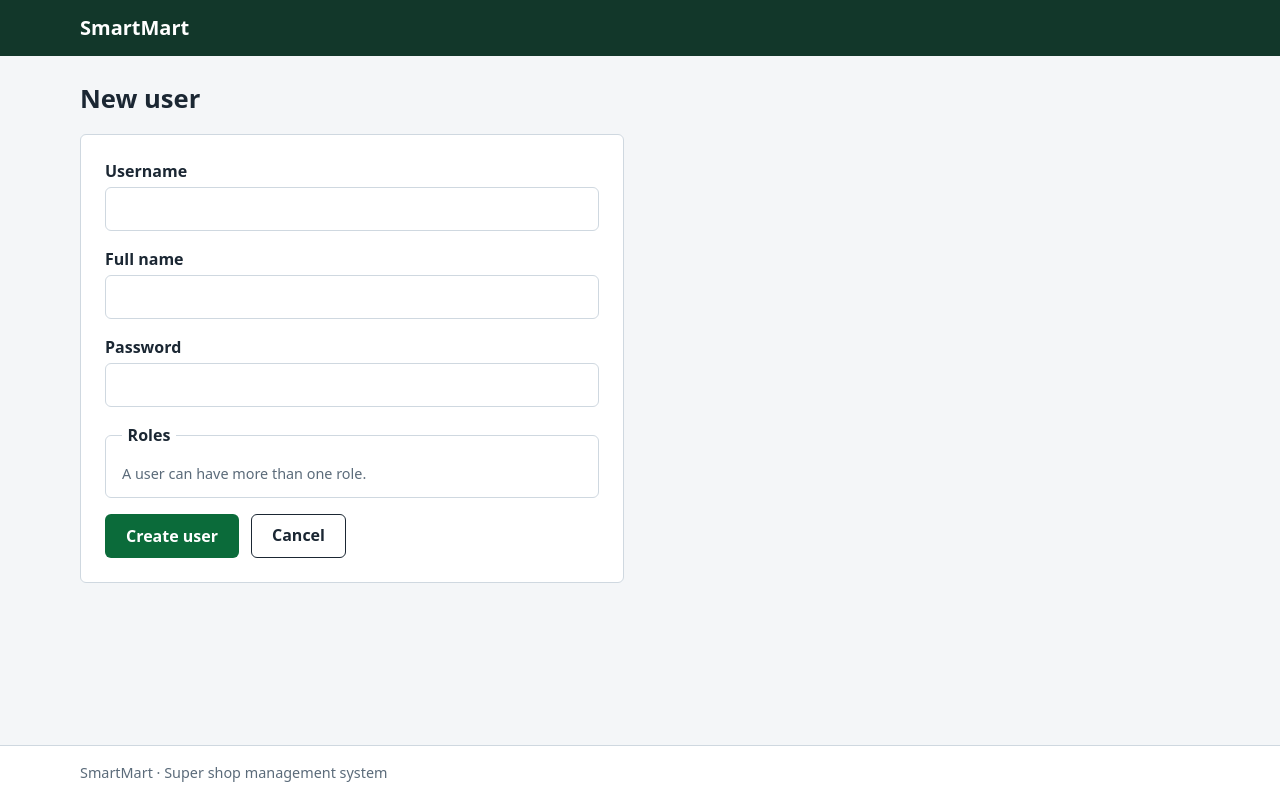
After one commit to ami-JANI/smartmart, a Spring app: template src/main/resources/templates/users/form.html in a window 1280 px wide. The commit adds this page. Run offline with Thymeleaf, Linux system fonts and the light colour scheme; the template is opened without the code that fills it, so the values that code supplies are empty; some of the project's set-up classes (security, data sources, template engines, error pages and the like) are left out, and stand-ins take their place.

Commit message:
feat(ui): add user list and user form pages
User list with status and a deactivate button, and a user form with
role checkboxes that allow more than one role. Validation errors show
next to each field. Adds shared table, badge and checkbox styles.

Refs: SCRUM-40

```diff
--- a/src/main/resources/static/css/app.css
+++ b/src/main/resources/static/css/app.css
@@ -268,3 +268,56 @@ main.container {
     border-radius: var(--radius);
     background: #fff;
 }
+
+/* ---------- Page header, tables, badges, checkbox groups (SCRUM-40) ---------- */
+
+.page-header {
+    display: flex;
+    flex-wrap: wrap;
+    align-items: center;
+    justify-content: space-between;
+    gap: .5rem 1rem;
+    margin-bottom: var(--space);
+}
+.page-header h1 { margin: 0; }
+
+.table-wrap {
+    overflow-x: auto;
+    background: var(--color-surface);
+    border: 1px solid var(--color-border);
+    border-radius: var(--radius);
+}
+.table { width: 100%; border-collapse: collapse; }
+.table caption { text-align: left; padding: .75rem 1rem; color: var(--color-muted); }
+.table th, .table td { padding: .65rem 1rem; text-align: left; vertical-align: middle; border-bottom: 1px solid var(--color-border); }
+.table thead th { background: #eef2f5; font-weight: 600; white-space: nowrap; }
+.table tbody tr:last-child td { border-bottom: 0; }
+.table .num { text-align: right; font-variant-numeric: tabular-nums; }
+.table .actions { white-space: nowrap; text-align: right; }
+.table .actions form { display: inline; }
+.table-empty { padding: 1.5rem 1rem; text-align: center; color: var(--color-muted); }
+
+.badge {
+    display: inline-block;
+    padding: .1rem .55rem;
+    margin: 0 .25rem .25rem 0;
+    font-size: .85rem;
+    border-radius: 999px;
+    background: #e3e9ee;
+    color: var(--color-text);
+}
+.badge-ok { background: var(--color-success-bg); color: var(--color-success); }
+.badge-off { background: #eceff1; color: var(--color-muted); }
+.badge-warn { background: #fff4d6; color: #7a5200; }
+.badge-bad { background: var(--color-error-bg); color: var(--color-error); }
+
+.form fieldset { margin: 0 0 1rem; padding: .75rem 1rem; border: 1px solid var(--color-border); border-radius: var(--radius); }
+.form fieldset.has-error { border-color: var(--color-error); }
+.form legend { padding: 0 .35rem; font-weight: 600; }
+.check-list { list-style: none; margin: 0; padding: 0; }
+.check-list label { display: flex; align-items: center; gap: .6rem; min-height: 2.5rem; margin: 0; font-weight: 400; cursor: pointer; }
+.check-list input[type="checkbox"] { width: 1.25rem; height: 1.25rem; }
+
+.form-narrow { max-width: 34rem; }
+.form-actions { display: flex; flex-wrap: wrap; gap: .75rem; }
+.hint { margin: .25rem 0 0; color: var(--color-muted); font-size: .9rem; }
--- /dev/null
+++ b/src/main/resources/templates/users/form.html
@@ -0,0 +1,80 @@
+<!DOCTYPE html>
+<!--
+  User form, create and edit (SCRUM-40). Administrator only.
+
+  Model attributes
+    userForm   form object: username, fullName, password, roles (list of role names), bound with BindingResult
+    editing    true when editing an existing user
+    userId     id of the user being edited (only when editing)
+    allRoles   every role name the administrator can assign: ADMIN, MANAGER, CASHIER, INVENTORY_STAFF
+    activeNav  "users"
+  Requests
+    POST /users          create
+    POST /users/{id}     update; an empty password keeps the old one
+  Field errors (for example a taken username) come from the BindingResult and show next to the field.
+-->
+<html lang="en" th:replace="~{layout/base :: layout(~{::title}, ~{::main})}" xmlns:th="http://www.thymeleaf.org">
+<head>
+    <title>User - SmartMart</title>
+</head>
+<body>
+<main id="main-content" class="container">
+    <div class="page-header">
+        <h1 th:text="${editing} ? 'Edit user' : 'New user'">New user</h1>
+    </div>
+
+    <section class="card form-narrow">
+        <form th:action="${editing} ? @{/users/{id}(id=${userId})} : @{/users}" th:object="${userForm}"
+              action="/users" method="post" class="form" novalidate>
+
+            <p class="alert alert-error" role="alert" th:if="${#fields.hasGlobalErrors()}">
+                <span th:each="err : ${#fields.globalErrors()}" th:text="${err}">Error</span>
+            </p>
+
+            <div class="field" th:classappend="${#fields.hasErrors('username')} ? 'has-error'">
+                <label for="username">Username</label>
+                <input type="text" id="username" th:field="*{username}" maxlength="50" autocomplete="off"
+                       autocapitalize="none" spellcheck="false" required
+                       th:attrappend="aria-describedby=${#fields.hasErrors('username')} ? 'username-error'">
+                <p class="field-error" id="username-error" th:if="${#fields.hasErrors('username')}" th:errors="*{username}">Error</p>
+            </div>
+
+            <div class="field" th:classappend="${#fields.hasErrors('fullName')} ? 'has-error'">
+                <label for="fullName">Full name</label>
+                <input type="text" id="fullName" th:field="*{fullName}" maxlength="100" required
+                       th:attrappend="aria-describedby=${#fields.hasErrors('fullName')} ? 'fullName-error'">
+                <p class="field-error" id="fullName-error" th:if="${#fields.hasErrors('fullName')}" th:errors="*{fullName}">Error</p>
+            </div>
+
+            <div class="field" th:classappend="${#fields.hasErrors('password')} ? 'has-error'">
+                <label for="password">Password</label>
+                <input type="password" id="password" th:field="*{password}" autocomplete="new-password"
+                       th:required="${!editing}"
+                       th:attrappend="aria-describedby=${#fields.hasErrors('password')} ? 'password-error'">
+                <p class="hint" th:if="${editing}">Leave empty to keep the current password.</p>
+                <p class="field-error" id="password-error" th:if="${#fields.hasErrors('password')}" th:errors="*{password}">Error</p>
+            </div>
+
+            <fieldset th:classappend="${#fields.hasErrors('roles')} ? 'has-error'">
+                <legend>Roles</legend>
+                <ul class="check-list">
+                    <li th:each="role : ${allRoles}">
+                        <label>
+                            <input type="checkbox" th:field="*{roles}" th:value="${role}">
+                            <span th:text="${#strings.replace(#strings.capitalize(#strings.toLowerCase(role)), '_', ' ')}">Role</span>
+                        </label>
+                    </li>
+                </ul>
+                <p class="hint">A user can have more than one role.</p>
+                <p class="field-error" th:if="${#fields.hasErrors('roles')}" th:errors="*{roles}">Error</p>
+            </fieldset>
+
+            <div class="form-actions">
+                <button type="submit" class="btn btn-primary" th:text="${editing} ? 'Save changes' : 'Create user'">Save</button>
+                <a class="btn btn-secondary" th:href="@{/users}" href="/users">Cancel</a>
+            </div>
+        </form>
+    </section>
+</main>
+</body>
+</html>
```
Also changed, not shown: src/main/resources/templates/users/list.html (added, +69 -0 lines).
